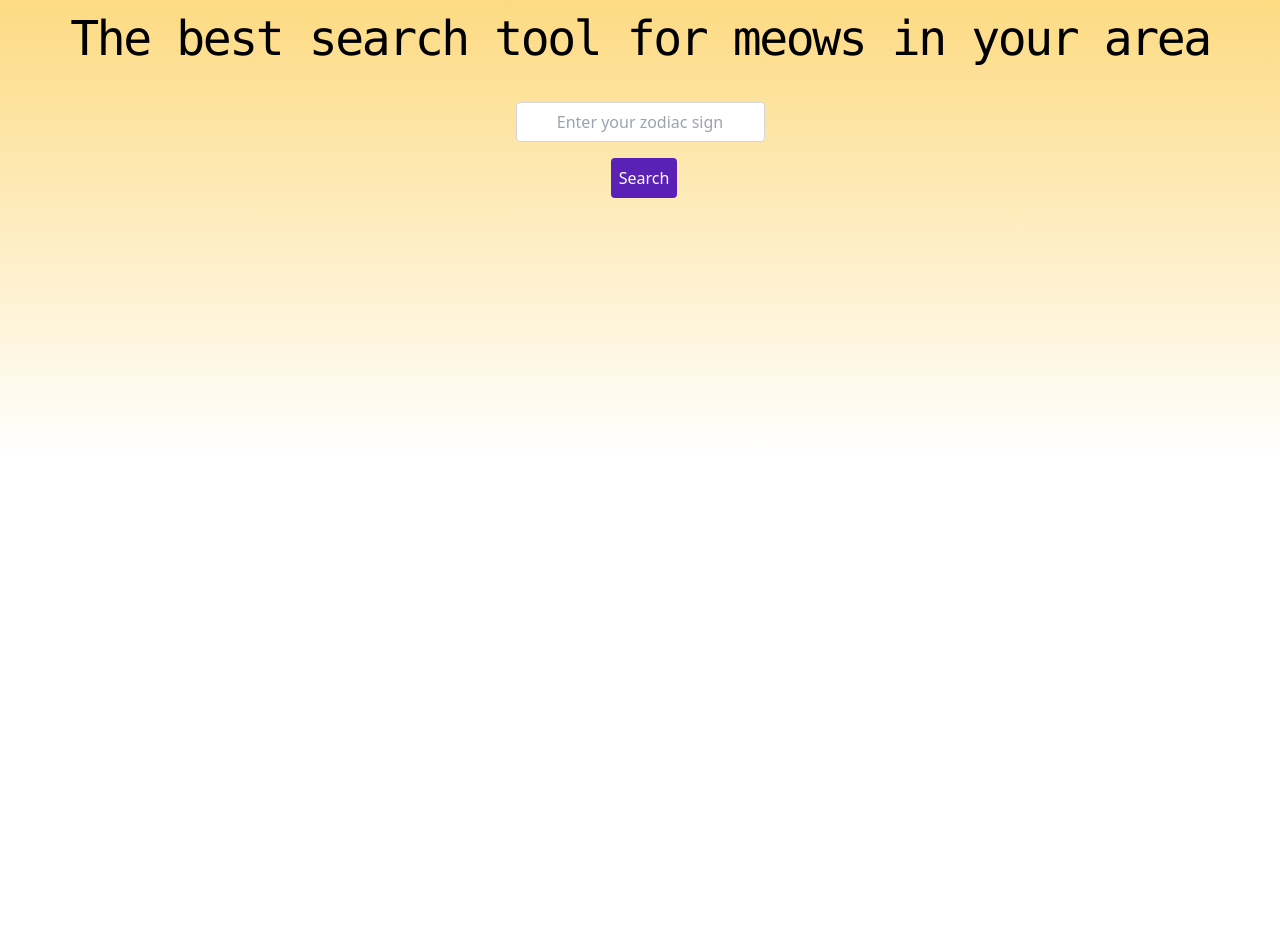
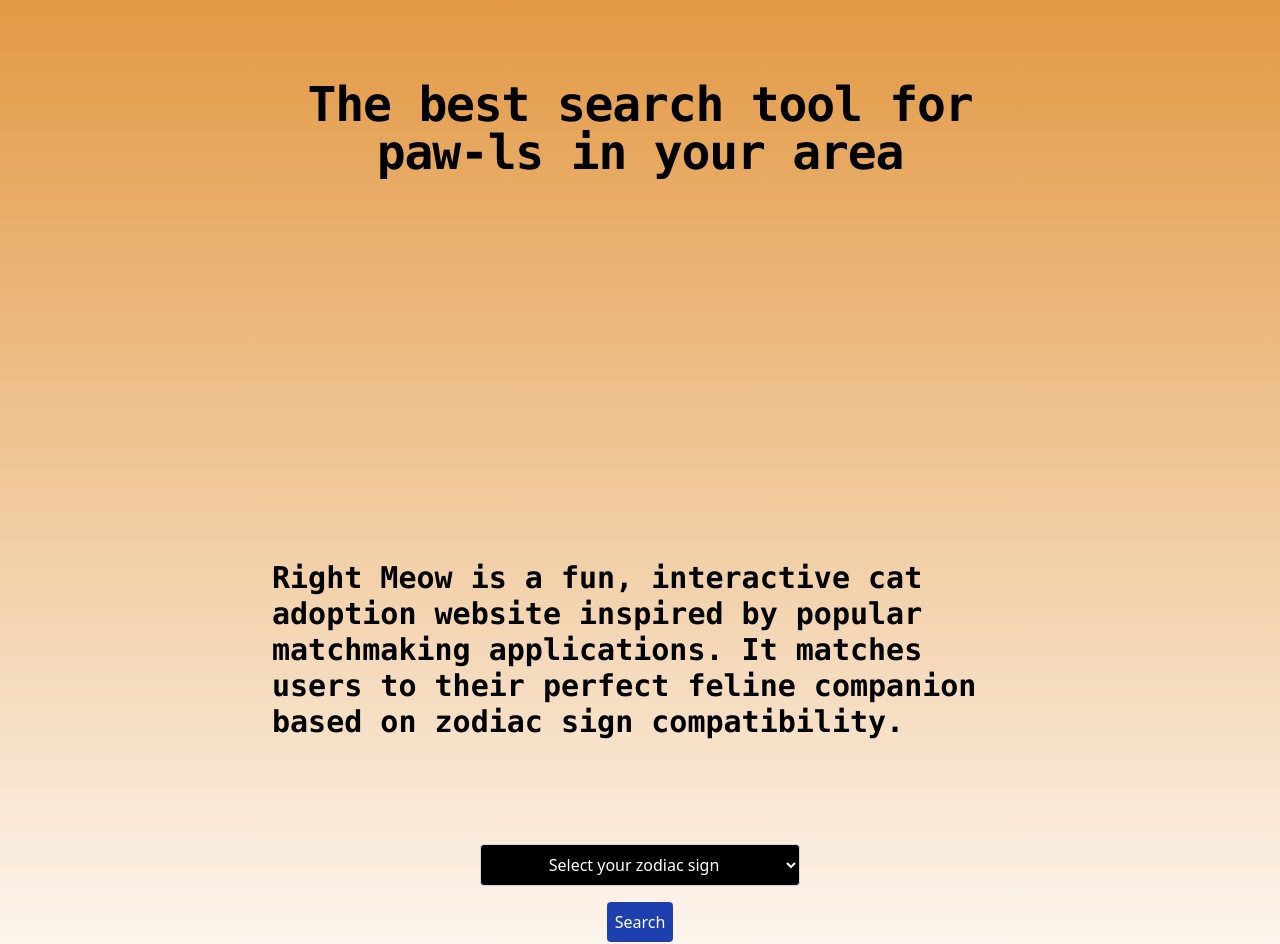
Before and after one commit to Salgado-Adrian/right-meow, a React (Create React App) app in the folder cat-adoption-frontend/: page / in a window 1280 px wide. Shown: the part 344-1288 px from the top of the page. Before the commit the page ends 800 px from the top, so only its background shows below. Built offline with nearby package versions, Linux system fonts and the light colour scheme.

Commit message:
Update App.js

```diff
--- a/cat-adoption-frontend/src/App.js
+++ b/cat-adoption-frontend/src/App.js
@@ -1,61 +1,94 @@
-import React, { useState, useEffect } from 'react';
+import React, { useState } from 'react';
 import CatList from './CatList';
 import catImage from './assets/thugcat.png';
 import './App.css';
 
+const zodiacSigns = [
+  'Aries',
+  'Taurus',
+  'Gemini',
+  'Cancer',
+  'Leo',
+  'Virgo',
+  'Libra',
+  'Scorpio',
+  'Sagittarius',
+  'Capricorn',
+  'Aquarius',
+  'Pisces',
+];
+
 function App() {
-    const [zodiacSign, setZodiacSign] = useState(''); // Default zodiac sign
+  // State to track zodiac sign input and cat image position
+  const [zodiacSign, setZodiacSign] = useState('');
   const [position, setPosition] = useState({ top: 0, left: 0 });
 
-    useEffect(() => {
-        const moveCat = () => {
-            const newTop = Math.random() * 100; // Random top value within 100px
-            const newLeft = Math.random() * 100; // Random left value within 100px
-            setPosition({ top: newTop, left: newLeft });
+  // Function to update cat's position based on cursor position
+  const handleMouseMove = (e) => {
+    const { clientX, clientY } = e; // Get the mouse coordinates
+    setPosition({ top: clientY, left: clientX }); // Update the cat's position state
   };
 
-        const interval = setInterval(moveCat, 1000); // Change position every 1 second
-        return () => clearInterval(interval); // Clean up the interval on component unmount
-    }, []);
+  return (
+    <div
+      className="flex flex-col items-center justify-center min-h-screen bg-gradient-to-b from-amber-600 to-brown-900 relative overflow-hidden"
+      onMouseMove={handleMouseMove} // Capture the mouse move event
+    >
+      {/* Title Section */}
+      <header className="w-full text-black p-4 rounded-lg mt-52 box-border">
+        <h1 className="text-8xl font-mono font-semibold mb-8 text-center">Right Meow</h1>
+      </header>
 
-    return (
-        <div className="flex flex-col items-center justify-center min-h-screen bg-gradient-to-b from-amber-400 to-brown-900 relative overflow-hidden"> {/* Centering, background color, and relative positioning */}
-            <div className='absolute top-1 bg-blue-800 text-white p-2 rounded-lg hover:bg-violet-800 mt-5 box-border h-32'> {/* Styled div */}
-                <h1 className="text-8xl font-bold mb-8">Right Meow Adoption</h1> {/* Title with Tailwind styles */}
-            </div>
-            <h2 className='text-3xl font-semibold m-4 mr-10 ml-10 text-left whitespace-break-spaces'>Right Meow is a fun, interactive cat adoption website inspired by popular matchmaking applications.
-                It matches users to their perfect feline companion based on zodiac sign compatibility.
+      {/* Introduction Section */}
+      <section className="text-center max-w-3xl p-4 mt-10">
+        <h3 className="text-5xl font-mono font-semibold tracking-tight mb-96">
+          The best search tool for paw-ls in your area
+        </h3>
+        <h2 className="text-3xl font-mono font-semibold mb-12 text-left whitespace-pre-wrap">
+          Right Meow is a fun, interactive cat adoption website inspired by popular matchmaking applications. It matches users to their perfect feline companion based on zodiac sign compatibility.
         </h2>
-            <h1 className='text-center text-5xl semi-bold font-mono tracking-tighter'>The best search tool for meows in your area</h1>
+      </section>
 
+      {/* Search Form */}
       <form
-            className = "flex flex-col justify-center items-center m-10"
+        className="flex flex-col justify-center items-center m-10"
         onSubmit={(e) => {
           e.preventDefault();
-                // Handle the search action here
+          // Set the zodiac sign from the dropdown
           setZodiacSign(e.target.elements.zodiacSign.value);
         }}
       >
-            <input
-                className="p-2 mb-4 border border-gray-300 rounded text-center h-full w-5/5" // Styled input
-                type="text"
+        <select
+          className="p-2 mb-4 border border-gray-300 bg-black text-white rounded text-center w-80"
           name="zodiacSign"
-                placeholder="Enter your zodiac sign"
-            />
-            <button
-                className="p-2 ml-2 bg-blue-800 text-white rounded hover: bg-violet-800"
-                type="submit"
+          defaultValue="" // Set default value
         >
+          <option value="" disabled>Select your zodiac sign</option> {/* Placeholder option */}
+          {zodiacSigns.map((sign) => (
+            <option key={sign} value={sign}>{sign}</option>
+          ))}
+        </select>
+        <button className="p-2 mb-16 bg-blue-800 text-white rounded hover:bg-violet-800 transition-all">
           Search
         </button>
       </form>
+
+      {/* Display Cat List if a zodiac sign is selected */}
       {zodiacSign && <CatList zodiacSign={zodiacSign} />}
-            {/* Moving cat image in the top left corner */}
+
+      {/* Cat image that follows the cursor */}
       <img
         src={catImage}
-                alt="Cat"
+        alt="Moving Cat"
         className="moving-cat"
-                style={{ top: `${position.top}px`, left: `${position.left}px`, position: 'absolute', width: '100px', transition: 'top 1s linear, left 1s linear' }}
+        style={{
+          top: `${position.top}px`,
+          left: `${position.left}px`,
+          position: 'absolute',
+          width: '100px',
+          pointerEvents: 'none', // Prevent the image from interfering with mouse events
+          transition: 'top 0.1s linear, left 0.1s linear', // Smooth movement of the image
+        }}
       />
     </div>
   );
```
Lines whose indentation alone changed are shown as unchanged.
